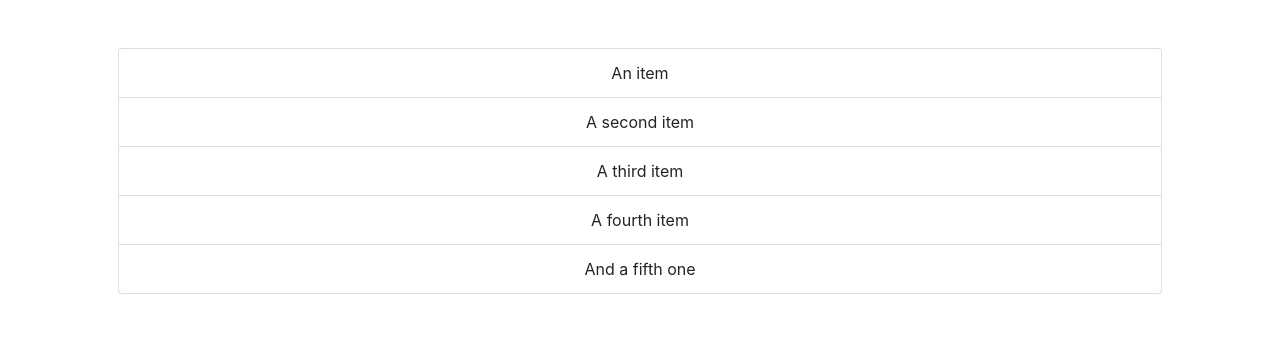
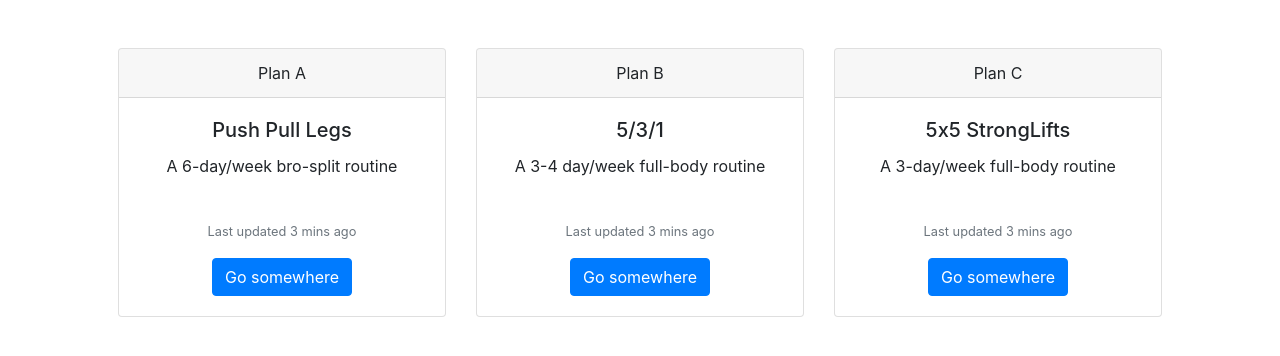
Before and after one commit to teetajp/gym-planner, a Flask app: page /plans in a window 1280 px wide. Shown: the part 64-420 px from the top of the page. Run offline with Flask 2, Linux system fonts and the light colour scheme; the visitor is signed in with stand-in values (Sample User, id 1); some libraries are stand-ins or nearby versions.

Commit message:
Prototype workout planner page

```diff
--- a/app/templates/plans.html
+++ b/app/templates/plans.html
@@ -6,13 +6,44 @@
 
 {% block main %}
     <div>
-        <ul class="list-group">
-            <li class="list-group-item">An item</li>
-            <li class="list-group-item">A second item</li>
-            <li class="list-group-item">A third item</li>
-            <li class="list-group-item">A fourth item</li>
-            <li class="list-group-item">And a fifth one</li>
-        </ul>
+        <div class="card-deck">
+            <div class="card">
+                <div class="card-header">Plan A</div>
+
+                <div class="card-body">
+                    <h5 class="card-title">Push Pull Legs</h5>
+                    <p class="card-text">A 6-day/week bro-split routine</p>
+                </div>
+                <div class="card-body">
+                    <p class="card-text"><small class="text-muted">Last updated 3 mins ago</small></p>
+                    <a href="#" class="btn btn-primary">Go somewhere</a>
+                </div>
+            </div>
+            <div class="card">
+                <div class="card-header">Plan B</div>
+
+                <div class="card-body">
+                    <h5 class="card-title">5/3/1</h5>
+                    <p class="card-text">A 3-4 day/week full-body routine</p>
+                </div>
+                <div class="card-body">
+                    <p class="card-text"><small class="text-muted">Last updated 3 mins ago</small></p>
+                    <a href="#" class="btn btn-primary">Go somewhere</a>
+                </div>
+            </div>
+            <div class="card">
+                <div class="card-header">Plan C</div>
+
+                <div class="card-body">
+                    <h5 class="card-title">5x5 StrongLifts</h5>
+                    <p class="card-text">A 3-day/week full-body routine</p>
+                </div>
+                <div class="card-body">
+                    <p class="card-text"><small class="text-muted">Last updated 3 mins ago</small></p>
+                    <a href="#" class="btn btn-primary">Go somewhere</a>
+                </div>
+            </div>
+        </div>
     </div>
 
 {% endblock %}
```
